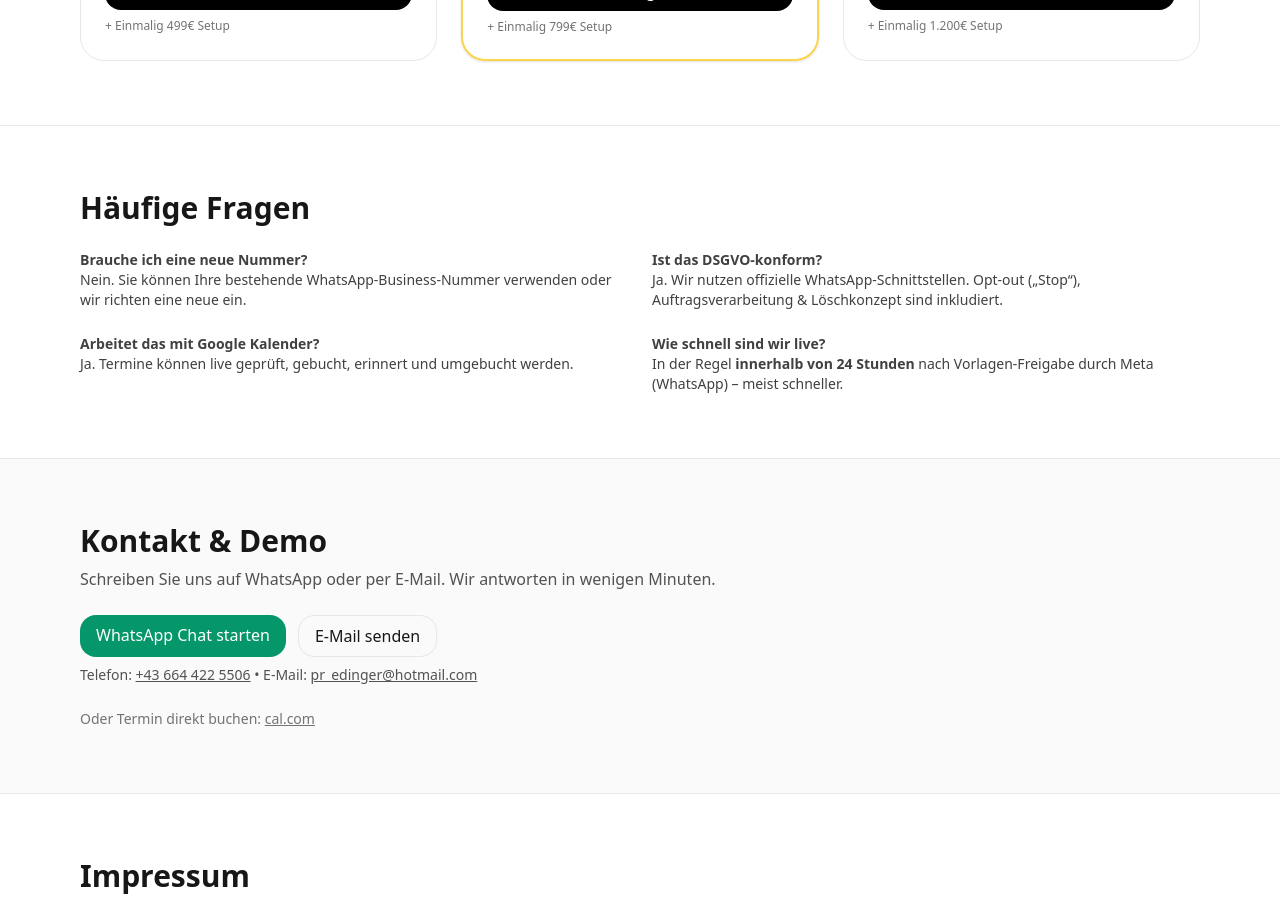
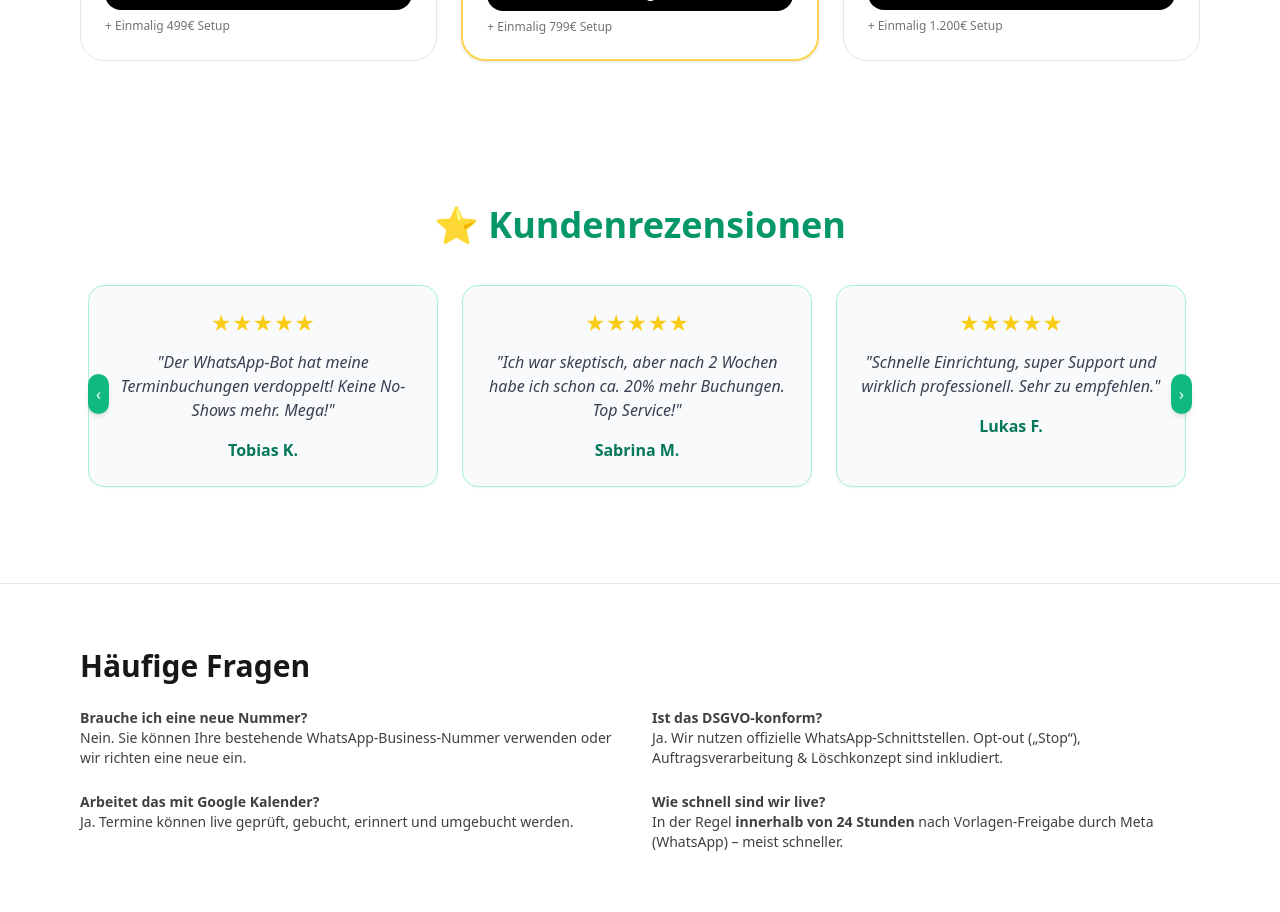
Before and after one commit to smr7r6yxzv-arch/PP-WEB, a Next.js app: page / in a window 1280 px wide. Shown: the part 1440-2352 px from the top of the page. Built offline with nearby package versions, Linux system fonts and the light colour scheme.

Commit message:
Update page.tsx

```diff
--- a/app/page.tsx
+++ b/app/page.tsx
@@ -116,6 +116,61 @@ export default function Page() {
         </div>
       </section>
 
+      {/* ⭐ Kundenrezensionen Sektion */}
+<section id="reviews" className="py-20 bg-white text-gray-800">
+  <div className="max-w-6xl mx-auto px-6 text-center">
+    <h2 className="text-4xl font-bold text-emerald-600 mb-10">⭐ Kundenrezensionen</h2>
+
+    <div className="relative">
+      {/* Slider Container */}
+      <div className="flex overflow-x-auto snap-x snap-mandatory scrollbar-hide space-x-6 pb-4">
+        {[
+          { name: "Tobias K.", text: "Der WhatsApp-Bot hat meine Terminbuchungen verdoppelt! Keine No-Shows mehr. Mega!", rating: 5 },
+          { name: "Sabrina M.", text: "Ich war skeptisch, aber nach 2 Wochen habe ich schon ca. 20% mehr Buchungen. Top Service!", rating: 5 },
+          { name: "Lukas F.", text: "Schnelle Einrichtung, super Support und wirklich professionell. Sehr zu empfehlen.", rating: 5 },
+          { name: "Marlene R.", text: "Unsere Kunden lieben es, einfach per WhatsApp zu buchen. Spart uns jeden Tag mega Zeit!", rating: 5 },
+          { name: "Jonas P.", text: "Innerhalb von 48 Stunden online – genau wie versprochen. Klare Empfehlung!", rating: 5 },
+          { name: "Denise H.", text: "Endlich keine Terminausfälle mehr. Funktioniert perfekt!", rating: 5 },
+          { name: "Patrick L.", text: "Wir dachten, KI sei kompliziert, aber das hier ist echt sicher und schnell umgesetzt.", rating: 5 },
+        ].map((review, i) => (
+          <div
+            key={i}
+            className="min-w-[300px] md:min-w-[350px] bg-gray-50 border border-emerald-200 rounded-2xl p-6 snap-center shadow-sm hover:shadow-lg transition-shadow duration-300"
+          >
+            <div className="flex justify-center mb-3">
+              {Array(review.rating)
+                .fill(0)
+                .map((_, idx) => (
+                  <span key={idx} className="text-yellow-400 text-xl">★</span>
+                ))}
+            </div>
+            <p className="text-gray-700 italic mb-4">"{review.text}"</p>
+            <h4 className="text-emerald-700 font-semibold">{review.name}</h4>
+          </div>
+        ))}
+      </div>
+
+      {/* Pfeile */}
+      <button
+        onClick={() =>
+          document.querySelector("#reviews .flex")?.scrollBy({ left: -350, behavior: "smooth" })
+        }
+        className="absolute left-0 top-1/2 -translate-y-1/2 bg-emerald-500 text-white p-2 rounded-full shadow-md hover:bg-emerald-600 transition hidden md:block"
+      >
+        ‹
+      </button>
+      <button
+        onClick={() =>
+          document.querySelector("#reviews .flex")?.scrollBy({ left: 350, behavior: "smooth" })
+        }
+        className="absolute right-0 top-1/2 -translate-y-1/2 bg-emerald-500 text-white p-2 rounded-full shadow-md hover:bg-emerald-600 transition hidden md:block"
+      >
+        ›
+      </button>
+    </div>
+  </div>
+</section>
+
       {/* FAQ */}
       <section id="faq" className="border-t scroll-mt-28">
         <div className="max-w-6xl mx-auto px-4 py-16">
```
